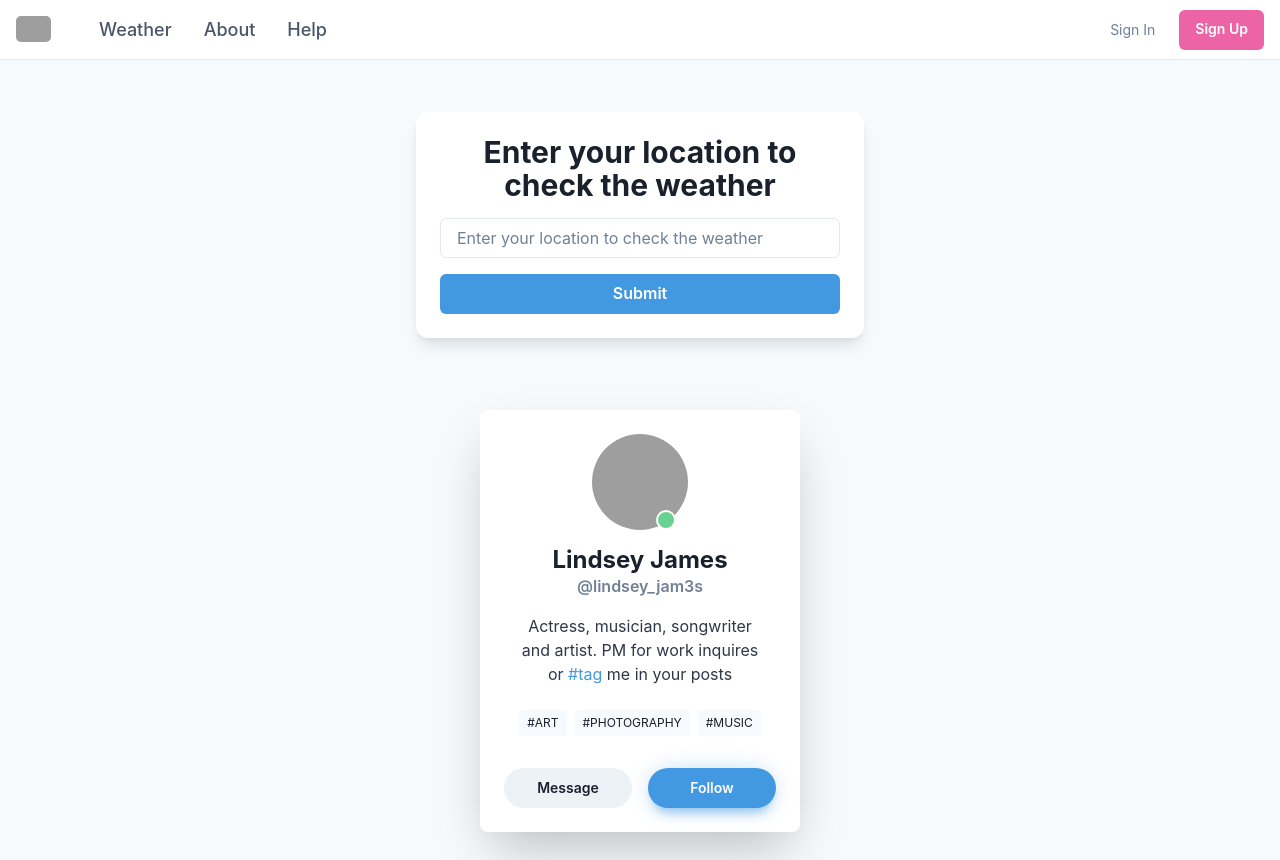
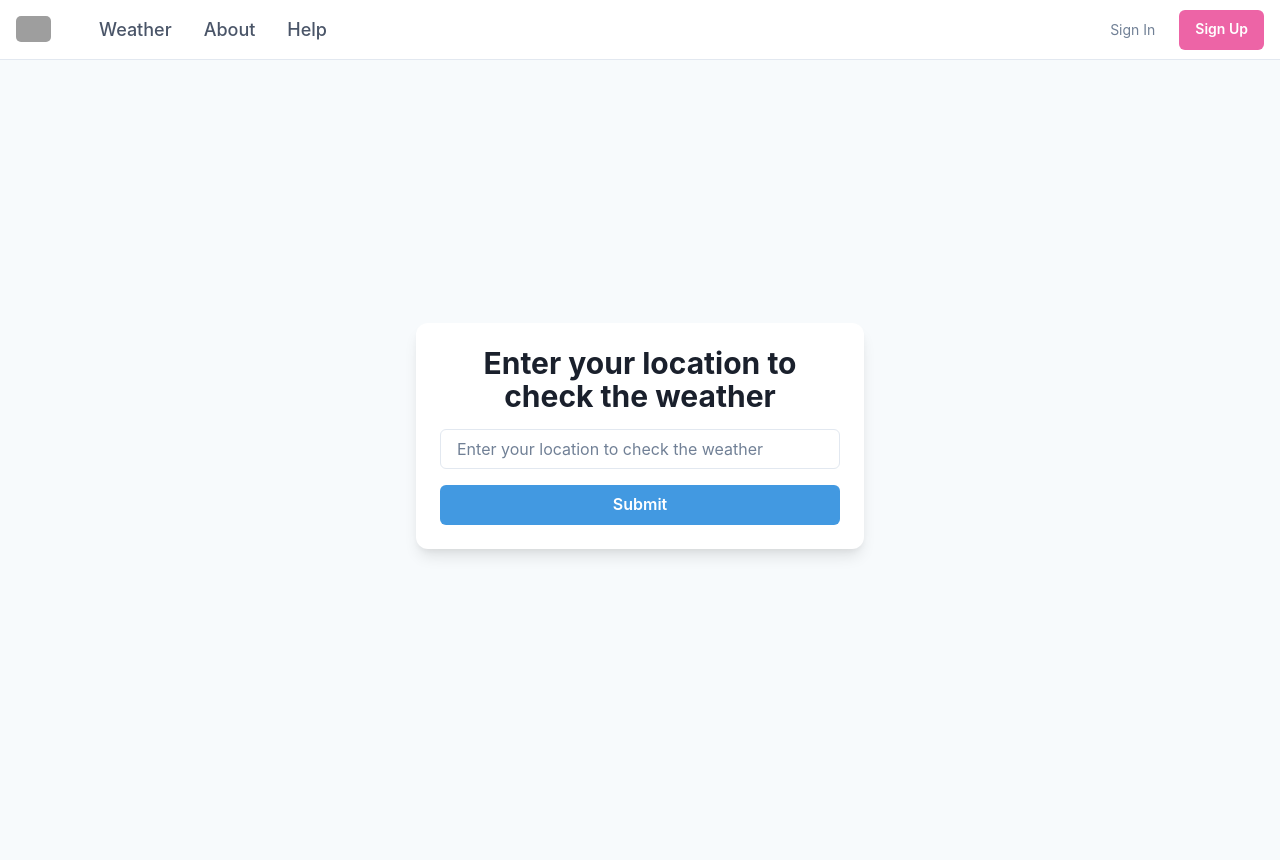
Before and after one commit to shaikhshahbaz4022/Real-Time-Weather, a React (Create React App) app in the folder frontend/: page /dashboard in a window 1280 px wide. Built offline with nearby package versions, Linux system fonts and the light colour scheme; grey boxes are pictures that could not be loaded.

Commit message:
weather appending

```diff
--- a/frontend/src/components/input.jsx
+++ b/frontend/src/components/input.jsx
@@ -15,14 +15,34 @@ import {
 } from '@chakra-ui/react';
 import { useState } from 'react';
 export default function InputBox() {
+  const [toggle, settoggle] = useState(false)
+  const [Image, setImage] = useState("")
+  const [Temp, setTemp] = useState("")
   const [inputval, setinputval] = useState("")
+  const [City, setCity] = useState("")
+  const [State, setState] = useState("")
+  const [Desc, setDesc] = useState("")
+  const [Humidity, setHumidity] = useState("")
+  const showele = document.getElementById("show")
   function Handlesubmit() {
-    fetch(`http://localhost:4031/city?city=${inputval}`)
-      .then((res) => {
-        return res.json()
-      })
-      .then((data) => {
-        console.log(data)
+    settoggle(true)
+    showele.style.display = "block"
+    fetch(`http://localhost:8080/city?city=${inputval}`)
+    .then((res) => {
+      return res.json()
+    })
+    .then((data) => {
+      console.log(data)
+      setinputval("")
+
+      console.log(data.current.condition.icon);
+      setImage(data.current.condition.icon)
+      setTemp(data.current.temp_c)
+      setDesc(data.current.condition.text)
+      setCity(data.location.name)
+        setState(data.location.region)
+
+
       })
       .catch((err) => {
         console.log(err)
@@ -32,10 +52,11 @@ export default function InputBox() {
     <Flex
       flexDirection={'column'}
       minH={'100vh'}
-      align={'center'} // Updated align property
-      justify={'center'} // Updated justify property
+      align={'center'}
+      justify={'center'}
       bg={useColorModeValue('gray.50', 'gray.800')}
     >
+
       <Stack
         spacing={4}
         w={'full'}
@@ -72,8 +93,11 @@ export default function InputBox() {
           </Button>
         </Stack>
       </Stack>
+
       <Center py={6}>
         <Box
+          id='show'
+          display={"none"}
           maxW={'320px'}
           w={'full'}
           bg={useColorModeValue('white', 'gray.900')}
@@ -84,38 +108,26 @@ export default function InputBox() {
           <Avatar
             size={'xl'}
             src={
-              'https://images.unsplash.com/photo-1520810627419-35e362c5dc07?ixlib=rb-1.2.1&q=80&fm=jpg&crop=faces&fit=crop&h=200&w=200&ixid=eyJhcHBfaWQiOjE3Nzg0fQ'
+              Image
             }
             alt={'Avatar Alt'}
             mb={4}
             pos={'relative'}
-            _after={{
-              content: '""',
-              w: 4,
-              h: 4,
-              bg: 'green.300',
-              border: '2px solid white',
-              rounded: 'full',
-              pos: 'absolute',
-              bottom: 0,
-              right: 3,
-            }}
+
           />
           <Heading fontSize={'2xl'} fontFamily={'body'}>
-            Lindsey James
+            {Temp}°
           </Heading>
           <Text fontWeight={600} color={'gray.500'} mb={4}>
-            @lindsey_jam3s
+            {City} {State}
           </Text>
           <Text
             textAlign={'center'}
             color={useColorModeValue('gray.700', 'gray.400')}
             px={3}>
-            Actress, musician, songwriter and artist. PM for work inquires or{' '}
-            <Link href={'#'} color={'blue.400'}>
-              #tag
-            </Link>{' '}
-            me in your posts
+            {Desc}
+
+
           </Text>
 
           <Stack align={'center'} justify={'center'} direction={'row'} mt={6}>
```
